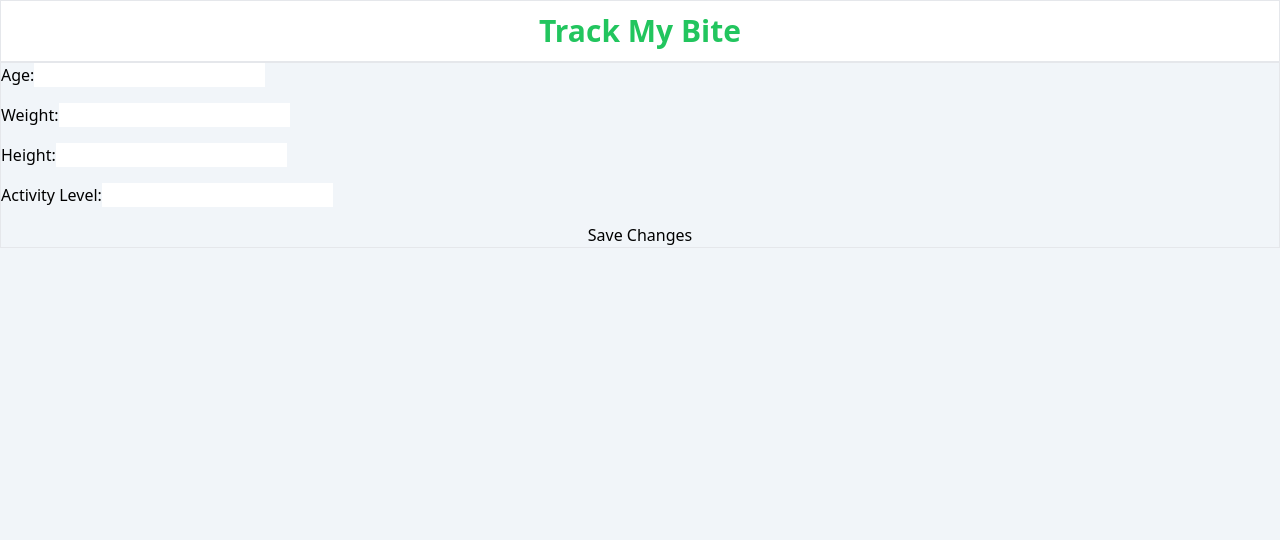
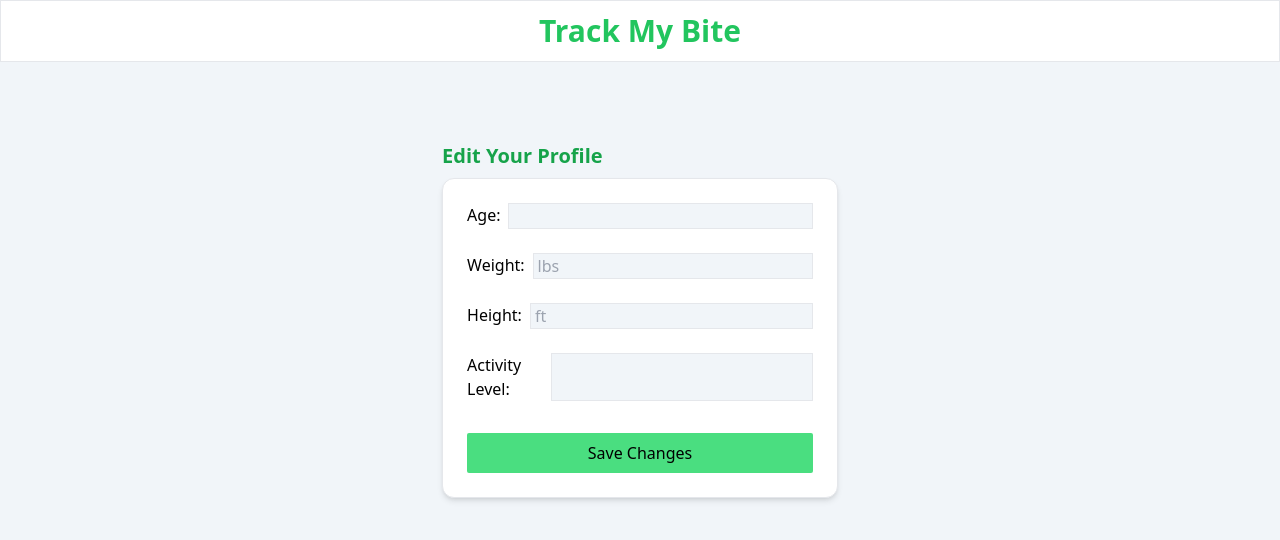
Before and after one commit to Jesusborjas006/TrackMyBite, a React (Vite) app: page /edit/user in a window 1280 px wide. Shown: the top 540 px of the page. Built offline with nearby package versions, Linux system fonts and the light colour scheme.

Commit message:
Add styling to the edit profile page component

```diff
--- a/src/pages/EditProfile.tsx
+++ b/src/pages/EditProfile.tsx
@@ -32,10 +32,16 @@ const EditProfile = ({ userInfo, setUserInfo }: EditProfileProps) => {
   };
 
   return (
-    <form className=" mx-auto border flex flex-col gap-y-4">
-      <div className="flex ">
-        <label>Age: </label>
+    <section className="flex justify-center">
+      <div className="mt-20">
+        <h3 className="text-xl font-semibold text-green-600 mb-2">
+          Edit Your Profile
+        </h3>
+        <form className="min-w-[320px] max-w-[500px] mx-auto border flex flex-col p-6 gap-y-6 bg-white shadow-md rounded-xl">
+          <div className="flex gap-x-2">
+            <label>Age:</label>
             <input
+              className="w-full border bg-slate-100 text-indent pl-1"
               type="text"
               name="age"
               value={userInfo.age}
@@ -43,37 +49,49 @@ const EditProfile = ({ userInfo, setUserInfo }: EditProfileProps) => {
             />
           </div>
 
-      <div className="flex ">
+          <div className="flex gap-x-2">
             <label>Weight: </label>
             <input
+              className="w-full border bg-slate-100 pl-1"
               type="text"
               name="weight"
+              placeholder="lbs"
               value={userInfo.weight}
               onChange={handleChange}
             />
           </div>
 
-      <div className="flex">
+          <div className="flex gap-x-2">
             <label>Height: </label>
             <input
+              className="w-full border bg-slate-100 pl-1"
               type="text"
+              placeholder="ft"
               name="height"
               value={userInfo.height}
               onChange={handleChange}
             />
           </div>
 
-      <div className="flex">
+          <div className="flex gap-x-2 ">
             <label>Activity Level: </label>
             <input
+              className="w-full border bg-slate-100 pl-1"
               type="text"
               name="activityLevel"
               value={userInfo.activityLevel}
               onChange={handleChange}
             />
           </div>
-      <button onClick={saveUserChanges}>Save Changes</button>
+          <button
+            className="bg-green-400 hover:bg-green-500 py-2 px-3 rounded-sm mt-2"
+            onClick={saveUserChanges}
+          >
+            Save Changes
+          </button>
         </form>
+      </div>
+    </section>
   );
 };
 
--- a/src/pages/Profile.tsx
+++ b/src/pages/Profile.tsx
@@ -30,7 +30,7 @@ const Profile = ({ userInfo }: ProfileProps) => {
           <li>Activity Level: {activityLevel}</li>
         </ul>
         <Link
-          className="bg-green-400 py-2 px-3 rounded-sm inline-block mt-4"
+          className="bg-green-400 hover:bg-green-500 py-2 px-3 rounded-sm inline-block mt-4"
           to="/edit/user"
         >
           Edit Profile
```
Lines whose indentation alone changed are shown as unchanged.
